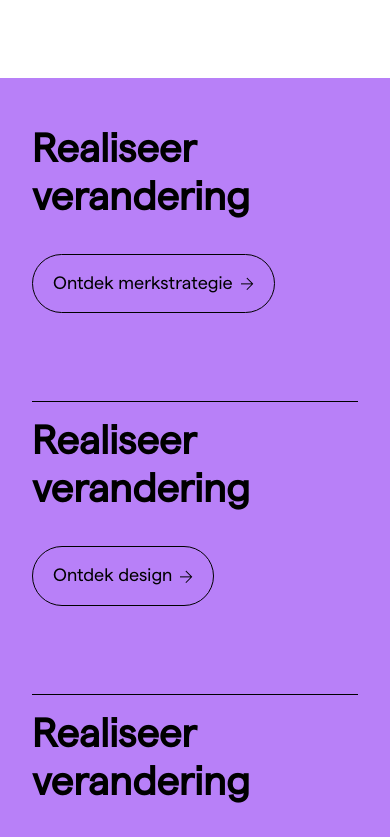
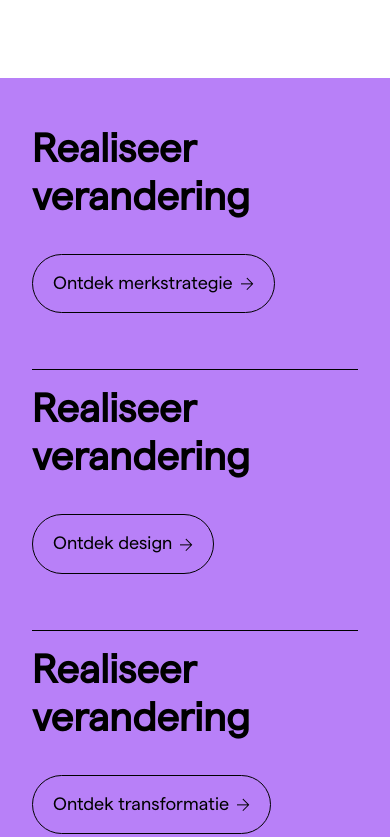
Before and after one commit to Tim-van-Gemert/RTRN-clone, a Next.js app: page / in a window 390 px wide. Shown: the part 2307-3144 px from the top of the page. Built offline with nearby package versions, Linux system fonts and the light colour scheme.

Commit message:
commit to vercel

```diff
--- a/src/components/stepSection/singleStep.js
+++ b/src/components/stepSection/singleStep.js
@@ -1,6 +1,7 @@
 import { motion } from "framer-motion";
 import { useInView } from "react-intersection-observer";
 import Button from "../templates/button";
+import { useState, useEffect } from "react";
 
 export default function SingleStep(props) {
     const { ref, inView } = useInView({
@@ -11,12 +12,12 @@ export default function SingleStep(props) {
     return (
         <motion.div
             ref={ref}
-            className="w-full h-full group flex justify-between group py-[16px] xl:pl-[32px] border-b-[1px] xl:border-b-[0px] xl:border-l-[1px] border-black flex-col"
+            className="w-full group flex justify-between group py-[16px] xl:pl-[32px] border-b-[1px] xl:border-b-[0px] xl:border-l-[1px] border-black flex-col"
             initial={{ height: inView ? '0%' : '100%' }}
-            animate={{ height: inView ? '100%' : '0%' }}
+            animate={{ height: inView ? '100%' : '10%' }}
             transition={{ duration: 1, delay: props.delay }}
         >
-            <div className="flex flex-col gap-[32px]">
+            <div className="flex flex-col w-full gap-[32px] pb-[40px] md:pb-[0px]">
                 <h4 className="steps">{props.title}</h4>
                 <Button
                     key={props.title + "Button"}
@@ -26,7 +27,7 @@ export default function SingleStep(props) {
                     content={props.button}
                 />
             </div>
-            <p className={`opacity-0 group-hover:opacity-100 transition-all p-small w-[336px]`}>
+            <p className={` hidden md:block opacity-0 group-hover:opacity-100 transition-all p-small w-[336px]`}>
                 {props.desc}
             </p>
         </motion.div>
--- a/src/components/templates/button.js
+++ b/src/components/templates/button.js
@@ -1,6 +1,6 @@
 export default function Button (props) {
     return (
-        <div key={props.content} className=" h-fit flex flex-row gap-[16px] transition-all hover:cursor-pointer ">
+        <div key={props.content} className=" h-fit  flex flex-row gap-[16px] transition-all hover:cursor-pointer ">
             <a href={props.to} className={`${props.content == undefined? 'p-3' : 'p-5'} rounded-full transition-all flex items-center  flex-row hover:flex-row-reverse gap-[8px] border-[1px] ${ props.hoverColor == 'yellow' ? 'hover:bg-main hover:border-main' : 'hover:bg-white'}  ${ props.baseColor == 'yellow' ? 'bg-main hover:bg-[#FEF84C]' : 'bg-transparant'}  transition-all border-black`}>
                 {props.content != undefined ? <div>{props.content}</div> : null }
                 {props.arrow ? <img  className="w-fit h-fit " src="/ArrowRight.png"/> : null}
--- a/src/components/templates/paragraph.js
+++ b/src/components/templates/paragraph.js
@@ -19,7 +19,7 @@ export default function Paragraph(props) {
           <div className="xl:hidden"></div>
             <motion.div
               ref={ref}
-              className={`secondary-text w-fit animateline h-full flex flex-col gap-[16px] col-span-1 xl:pl-[32px] border-black ${props.mobileBorderleft && props.hasMobileBorder ? 'border-l-[1px] xl:border-l-[1px] pl-[16px] xl:pl-[32px]' : props.hasMobileBorder ? ' border-t-[1px] w-full xl:border-t-[0px] xl:border-l-[1px] pt-[32px] xl:pt-[0px] xl:pl-[32px]' : 'border-0 xl:border-l-[1px]'} ${props.tabletBorderleft ? ' md:h-[216px] xl:h-full md:pl-[32px] md:border-l-[1px] md:pt-[0px] md:border-t-0' : ''} `}
+              className={`secondary-text w-fit animateline h-full flex flex-col gap-[16px] col-span-1 xl:pl-[32px] border-black ${props.mobileBorderleft && props.hasMobileBorder ? 'border-l-[1px] xl:border-l-[1px] pl-[16px] xl:pl-[32px]' : props.hasMobileBorder ? ' border-t-[1px] w-full xl:border-t-[0px] xl:border-l-[1px] pt-[32px] xl:pt-[0px] xl:pl-[32px]' : 'border-0 xl:border-l-[1px]'} ${props.tabletBorderleft ? ' md:h-[216px] xl:h-full md:pl-[32px] md:border-l-[1px] md:pt-[0px] md:border-t-0' : ''} h-fit `}
               initial={{ height: inView ? '0%' : '100%' }}
               animate={{ height: inView ? '100%' : '0%' }}
               transition={{ duration: 0.5, delay: props.delay }}
```
